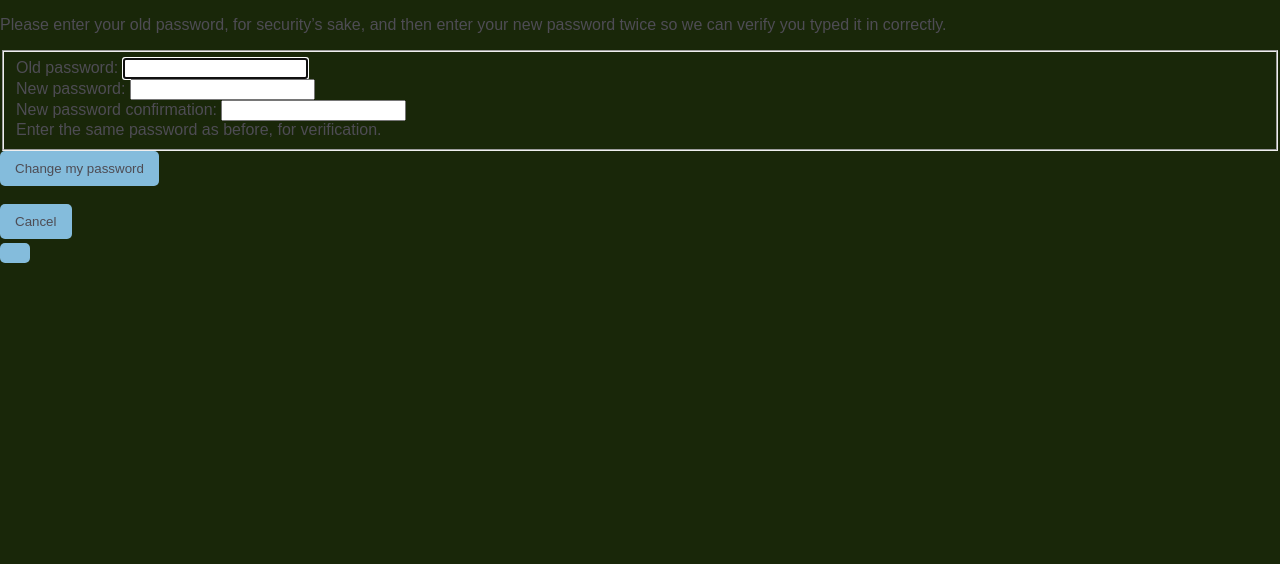
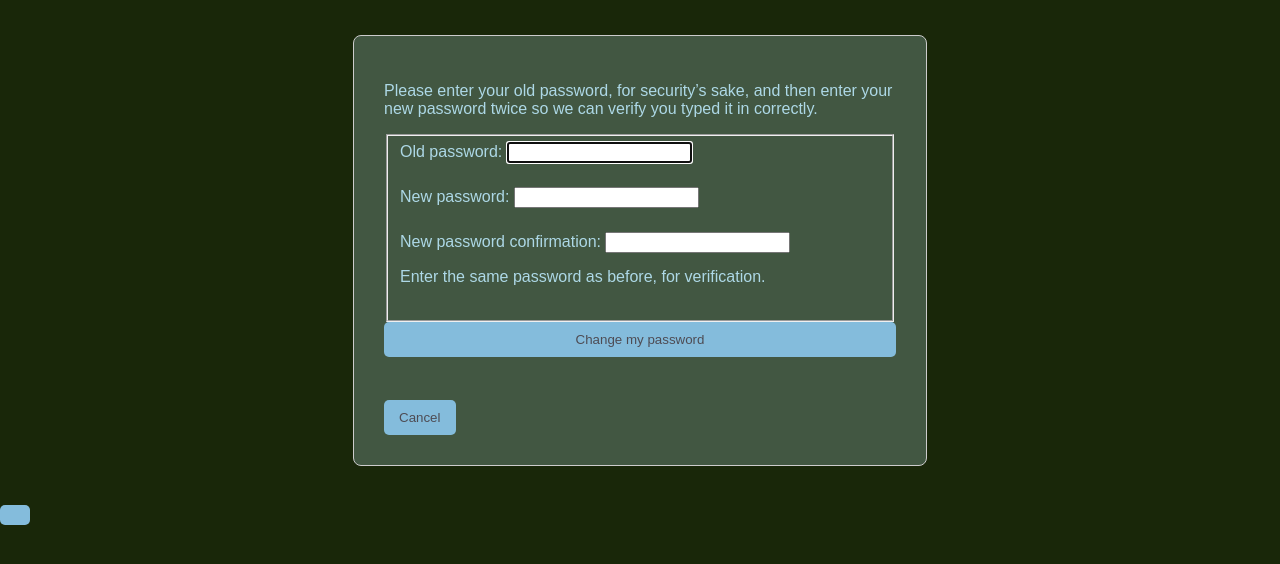
Before and after one commit to Brysonflowers/Echo-Chat, a Django app: page /accounts/password_change/ in a window 1280 px wide. Shown: the top 564 px of the page. Run offline with Django 5.2, Linux system fonts and the light colour scheme; a user stored in the database is signed in.

Commit message:
fix css for a password change template, finish navbar

```diff
--- a/textingproject/echochatapp/static/css/styles.css
+++ b/textingproject/echochatapp/static/css/styles.css
@@ -1,4 +1,4 @@
-body {
+.body {
     font-family: Arial, sans-serif;
     background-color: #192709;
     margin: 0;
@@ -31,6 +31,10 @@ h2 {
     text-align: center;
     color: lightblue;
     font-size: 130%;
+    text-decoration: none;
+    display: block;
+    text-align: center;
+    margin: 10px 0;
 }
 
 .login-page {
@@ -41,7 +45,6 @@ h2 {
     border-radius: 8px;
     background: rgb(66, 87, 66);
     color: lightblue;
-
 }
 
 .content-login {
@@ -68,7 +71,25 @@ h2 {
     display: flex;
     flex-direction: column;
     gap: 15px;
+}
 
+.password-change {
+    max-width: 40%;
+    margin: 35px auto;
+    padding: 30px;
+    border: 1px solid #ccc;
+    border-radius: 8px;
+    background: rgb(66, 87, 66);
+    color: lightblue;
+    display: flex;
+    flex-direction: column;
+}
+
+.password-change-cont{
+    margin-bottom: 5%;
+    display: flex;
+    flex-direction: column;
+    gap: 15px;
 }
 
 button {
@@ -92,18 +113,21 @@ button:hover {
     cursor: pointer;
 }
 
-a {
+
+.nav-bar ul li :hover {
+    background-color: #192709;
+}
+
+.nav-bar ul li a {
     color: rgb(66, 87, 66);
     text-decoration: none;
     display: block;
     text-align: center;
-    margin: 10px 0;
 }
 
 .nav-bar ul {
     list-style-type: none;
     margin: 0;
-  padding: 10px;
     overflow: hidden;
     background-color: rgb(66, 87, 66);
     top: 0%;
@@ -111,13 +135,16 @@ a {
 
 .nav-bar ul li {
     float: right;
-    padding: 10px;
 }
 
 .nav-bar ul li button {
     display: block;
-    margin: auto;
+    /* margin: auto; */
     width: 100%;
+    background-color: rgb(66, 87, 66);
+    color: lightblue;
+    padding: 30px;
+    font-size: 15px;
 }
 
 .main-content {
--- a/textingproject/echochatapp/static/js/main.js
+++ b/textingproject/echochatapp/static/js/main.js
@@ -1 +1,13 @@
-light_toggle = document.getElementById('light-mode')
+const button = document.getElementById('theme-toggle')
+
+function light_theme(){
+    if (document.body.classList.contains("dark")) {
+        document.body.classList.remove("dark");
+        document.body.classList.add("light");
+    } else {
+        document.body.classList.remove("light");
+        document.body.classList.add("dark");
+    }
+}
+
+button.addEventListener('click', light_theme)
--- a/textingproject/echochatapp/templates/base.html
+++ b/textingproject/echochatapp/templates/base.html
@@ -11,7 +11,7 @@
         <title>{% block title %}Echo Chat{% endblock %}</title>
     </head>
 
-    <body class="body">
+    <body class="body" class="dark">
         {% block content %}{% endblock %}
          <nav class="navbar navbar-expand-lg navbar-dark bg-dark shadow-sm">
             <div class="container">
--- a/textingproject/echochatapp/templates/index.html
+++ b/textingproject/echochatapp/templates/index.html
@@ -11,7 +11,7 @@
             <li><a href="{% url 'chat' %}"><button>Chat</button></a></li>
             <li><a href="{% url 'test' %}"><button>Test</button></a></li>
             <li><a href="{% url 'private_chats' %}"><button>Private Chats</button></a></li>
-            <li><a><button id="light-toggle">Dark Mode</button></a></li>
+            <li><a><button id="theme-toggle">Dark Mode</button></a></li>
         </ul>
     </nav>
     <h2>Hi {{ user.username }}!</h2>
--- a/textingproject/echochatapp/templates/registration/password_change_form.html
+++ b/textingproject/echochatapp/templates/registration/password_change_form.html
@@ -4,7 +4,7 @@
 {% block title %}{% if form.errors %}{% translate "Error:" %} {% endif %}{{ block.super }}{% endblock %}
 
 {% block content %}
-<div id="content-main">
+<div class="password-change" id="content-main">
     <form method="post">{% csrf_token %}
         <div>
             {% if form.errors %}
@@ -17,17 +17,17 @@
 
             <fieldset class="module aligned wide">
 
-                <div class="form-row">
+                <div class="password-change-cont" class="form-row">
                     <!-- {{ form.old_password.errors }} -->
                     <div class="flex-container">{{ form.old_password.label_tag }} {{ form.old_password }}</div>
                 </div>
 
-                <div class="form-row">
+                <div class="password-change-cont" class="form-row">
                     <!-- {{ form.new_password1.errors }} -->
                     <div class="flex-container">{{ form.new_password1.label_tag }} {{ form.new_password1 }}</div>
                 </div>
 
-                <div class="form-row">
+                <div class="password-change-cont" class="form-row">
                     <!-- {{ form.new_password2.errors }} -->
                     <div class="flex-container">{{ form.new_password2.label_tag }} {{ form.new_password2 }}</div>
                     {% if form.new_password2.help_text %}
@@ -37,13 +37,12 @@
 
             </fieldset>
 
-            <div class="submit-row">
+            <div class="password-change-cont" class="submit-row">
                 <input type="submit" value="{% translate 'Change my password' %}" class="button-style">
             </div>
         </div>
         <br>
         <button type="button" onclick="home_page()">Cancel</button>
     </form>
-
 </div>
 {% endblock %}
```
Also changed, not shown: textingproject/db.sqlite3. Lines whose indentation alone changed are shown as unchanged.
